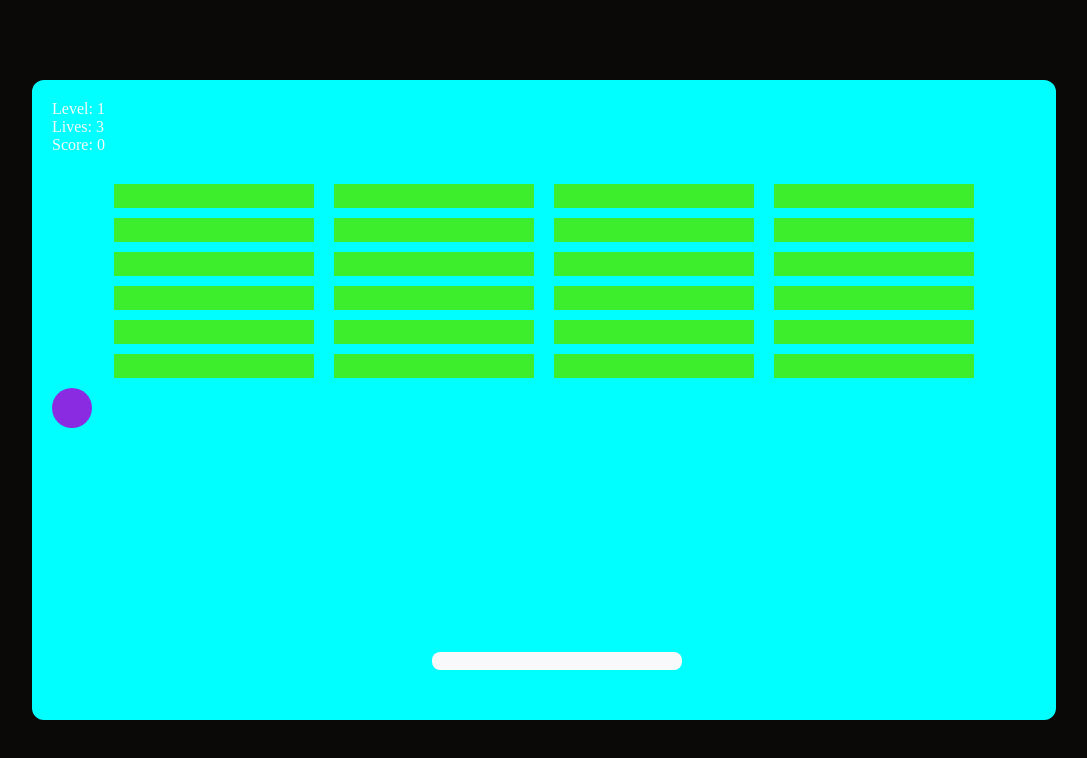
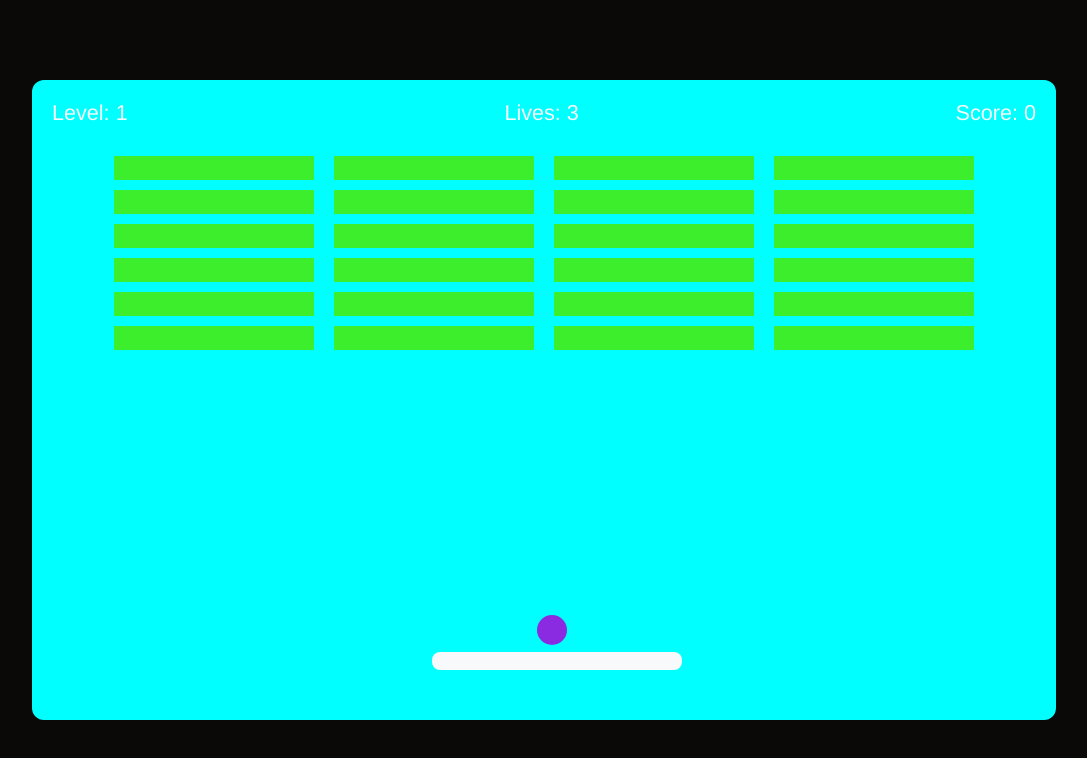
Before and after one commit to AbdallahAyed/react-breakout-game, a React (Vite) app: page / in a window 1280 px wide. Shown: the top 758 px of the page, without its empty margins (96-1183 px from the left). Built offline with nearby package versions, Linux system fonts and the light colour scheme.

Commit message:
Add paddle and ball logic

```diff
--- a/src/App.tsx
+++ b/src/App.tsx
@@ -15,6 +15,8 @@ type BallProps = {
   y: number;
   width: number;
   height: number;
+  yVelocity: number;
+  xVelocity: number;
 };
 
 type BricksProps = {
@@ -40,6 +42,8 @@ function App() {
     y: 75,
     width: 30,
     height: 30,
+    yVelocity: 8,
+    xVelocity: 1,
   });
 
   const [paddle, setPaddle] = useState({
@@ -70,10 +74,9 @@ function App() {
   // Effect to handle game initialization
   useEffect(() => {
     if (game.active) {
+      // let up = 80;
+      // let right = 1;
       const init = setInterval(() => {
-        let up = 8;
-        let right = 1;
-
         let leftBricks = 0;
 
         bricks?.forEach((el, index) => {
@@ -84,7 +87,10 @@ function App() {
             all[index].style.backgroundColor = "transparent";
             el.destroyed = true;
             setGame({ ...game, score: game.score + 1 });
-            up = -up;
+            setBall((prevBall) => ({
+              ...prevBall,
+              yVelocity: -prevBall.yVelocity,
+            }));
           }
           if (!el.destroyed) {
             leftBricks++;
@@ -102,6 +108,48 @@ function App() {
             }, 0);
           }
         });
+
+        // Bounce against paddle
+        if (ball.y < 68 && ball.x + 24 > paddle.x && ball.x < paddle.x + 250) {
+          let res = bounceAngle(ball.x, paddle.x);
+          if (res === 1) {
+            setBall((prevBall) => ({
+              ...prevBall,
+              yVelocity: -prevBall.yVelocity,
+              xVelocity: prevBall.xVelocity / Math.abs(prevBall.xVelocity),
+            }));
+          } else {
+            setBall((prevBall) => ({
+              ...prevBall,
+              yVelocity: -prevBall.yVelocity,
+              xVelocity: 1 * res,
+            }));
+          }
+        }
+
+        // Check for collisions with walls
+        if (ball.y > 680 || ball.y < 15) {
+          setBall((prevBall) => ({
+            ...prevBall,
+            yVelocity: -prevBall.yVelocity,
+          }));
+        }
+
+        // Check for collisions with sides
+        if (ball.x > 990 || ball.x < 0) {
+          setBall((prevBall) => ({
+            ...prevBall,
+            xVelocity: -prevBall.xVelocity,
+          }));
+        }
+
+        setBall((prevBall) => ({
+          ...prevBall,
+          y: prevBall.y + prevBall.yVelocity,
+          x: prevBall.x + prevBall.xVelocity,
+        }));
+
+        gameOver(ball.x, ball.y, paddle.x, init);
       }, game.speed);
 
       return () => clearInterval(init); // Cleanup on unmount or game reset
@@ -111,7 +159,6 @@ function App() {
   const movePaddle = (e: { clientX: number; clientY: number }) => {
     if (e.clientX >= 270 && e.clientX <= 985) {
       setPaddle({ x: e.clientX - 240 });
-      setBall({ ...ball, x: e.clientX - 130, y: e.clientY });
     }
 
     if (!game.active) {
@@ -121,7 +168,7 @@ function App() {
 
   const reset = () => {
     setGame({ ...game, active: !game.active });
-    setBall({ ...ball, x: paddle.x + 110 });
+    setBall({ ...ball, x: paddle.x + 110, y: 75 });
   };
 
   // Function to check collision between two objects
@@ -140,16 +187,29 @@ function App() {
     return false;
   }
 
-  const bounceAngle = (a: number, b: number, c: number) => {
-    const l = b - a + 1;
-    const p = (c * 100) / l;
-    return p <= 20 ? -3 : p <= 40 ? -2 : p <= 60 ? 1 : p <= 80 ? 2 : 3;
+  const bounceAngle = (ballX: number, paddleX: number) => {
+    // Calculate the relative position of the collision point on the paddle
+    const relativePosition = (ballX - paddleX) / 250;
+
+    // Determine the bounce angle based on the relative position
+    if (relativePosition < 0.2) {
+      return -3; // Strong left bounce
+    } else if (relativePosition < 0.4) {
+      return -2; // Moderate left bounce
+    } else if (relativePosition < 0.6) {
+      return 1; // Straight bounce
+    } else if (relativePosition < 0.8) {
+      return 2; // Moderate right bounce
+    } else {
+      return 3; // Strong right bounce
+    }
   };
 
   const flashBricks = () => {
     let all = document.getElementsByClassName(
       "brick"
     ) as HTMLCollectionOf<HTMLElement>;
+    setGame((prevGame) => ({ ...prevGame, lives: prevGame.lives - 1 }));
 
     for (let index = 0; index < bricks!.length; index++) {
       const el = bricks![index];
@@ -172,23 +232,21 @@ function App() {
     }
   };
 
-  const gameOver = (
-    bX: number,
-    bY: number,
-    pX: number,
-    interval: number | undefined
-  ) => {
-    if (bY < -20 && (bX < pX || bX > pX + 200)) {
+  const gameOver = (ballX, ballY, paddleX, interval) => {
+    // Check if the ball goes beyond the top boundary and misses the paddle
+    if (ballY < 68 && (ballX < paddleX || ballX > paddleX + 250)) {
       if (game.lives > 0) {
-        setGame({ ...game, lives: game.lives - 1 });
+        // Decrease remaining lives
+        setGame((prevGame) => ({ ...prevGame, lives: prevGame.lives - 1 }));
         clearInterval(interval);
         setTimeout(() => {
           flashBricks();
           reset();
         }, 0);
       } else {
+        // Game over if no lives left
         clearInterval(interval);
-        setGame({ ...game, gameOver: true });
+        setGame((prevGame) => ({ ...prevGame, gameOver: true }));
       }
     }
   };
--- a/src/index.css
+++ b/src/index.css
@@ -26,7 +26,7 @@
   padding: 20px;
 }
 
-.navbar {
+.info-panel {
   font-size: 1.35em;
   display: flex;
   justify-content: space-between;
@@ -57,8 +57,10 @@
 }
 
 .ball {
-  width: 40px;
-  height: 40px;
+  width: 30px;
+  height: 30px;
   border-radius: 50%;
   background-color: blueviolet;
+  position: absolute;
+  /* transition: all 0.5s ease-in-out; */
 }
```
